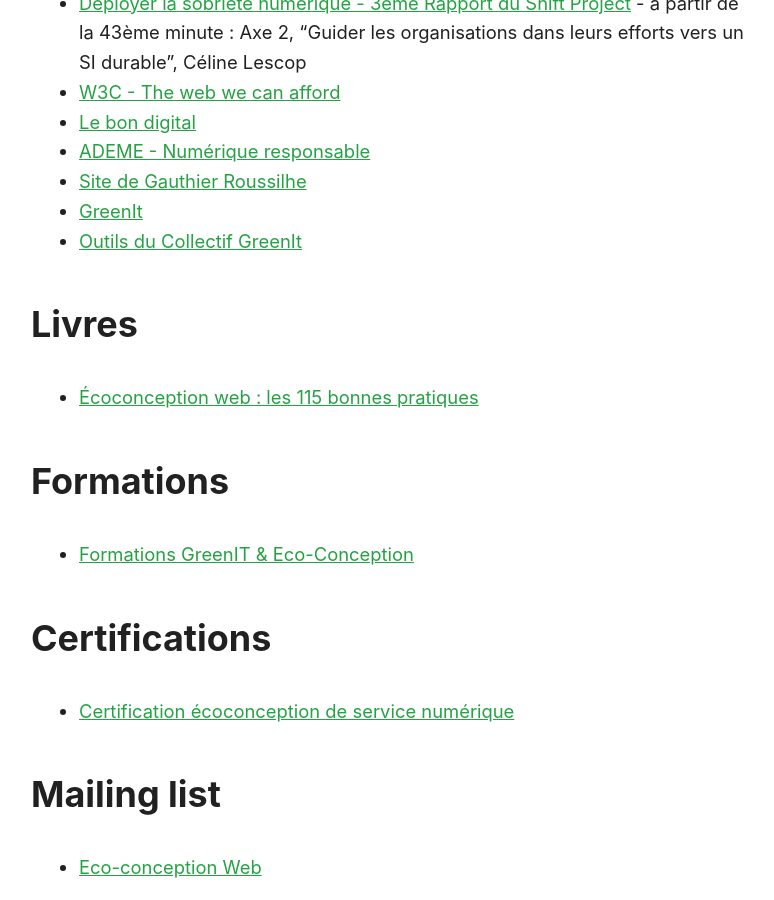
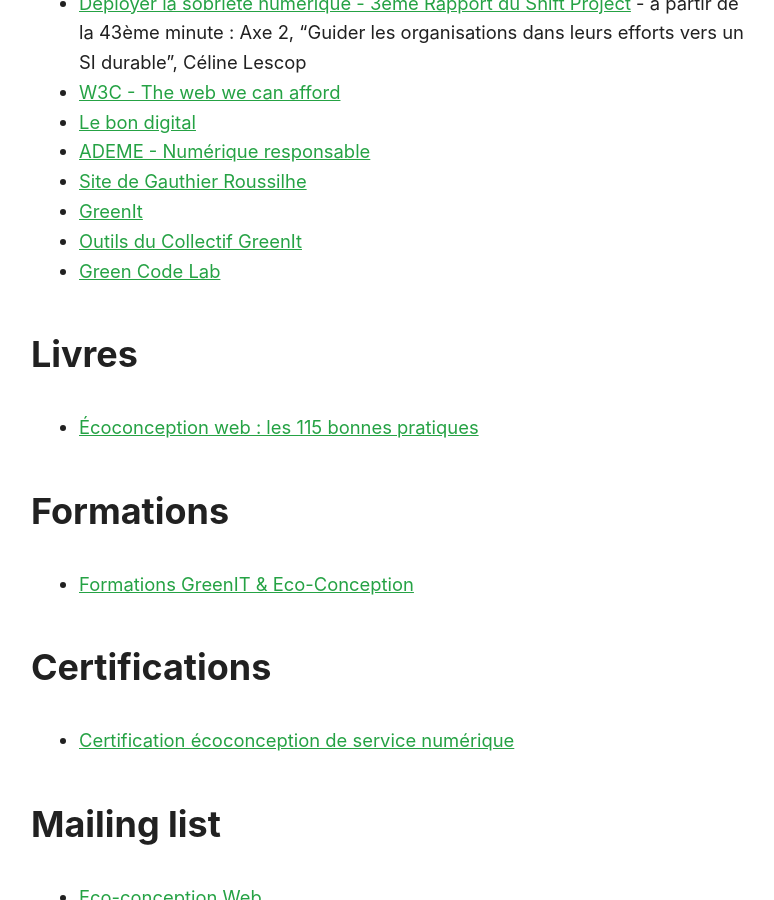
Before and after one commit to Slandais/slandais.github.io, a Jekyll site: the page built from _pages/liens-numerique-responsable.md, in a window 1280 px wide and 900 px high, scrolled down 557 px. Shown: the whole window, without its empty margins (249-1023 px from the left). Built offline with Jekyll 4.4.1, drawn with Linux system fonts in a browser that asks for light colours.

Commit message:
Update liens-numerique-responsable.md

```diff
--- a/_pages/liens-numerique-responsable.md
+++ b/_pages/liens-numerique-responsable.md
@@ -14,6 +14,7 @@
 * [Site de Gauthier Roussilhe](https://gauthierroussilhe.com/)
 * [GreenIt](https://www.greenit.fr/)
 * [Outils du Collectif GreenIt](https://collectif.greenit.fr/outils.html)
+* [Green Code Lab](https://www.greencodelab.org/)
 
 ## Livres
 
```
